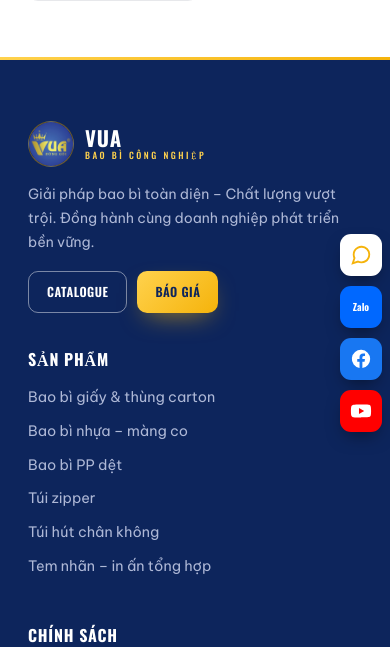
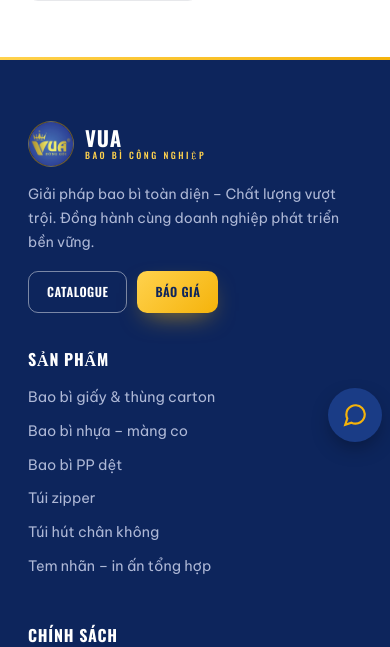
Before and after one commit to anhtienhm/baobidep-theme, a WordPress theme: template single.php in a window 390 px wide. Shown: the part 322-969 px from the top of the page. Run offline with PHP 8.4 and a stand-in for WordPress, Linux system fonts and the light colour scheme; the site name, menu and one post (Sample post) are stand-ins, and other content is empty; some libraries are stand-ins or nearby versions.

Commit message:
FAB contact widget: collapse 3 channels behind single chat button
- Replace always-visible icon stack with floating action button (FAB)
- Main button shows chat icon; click expands phone + Zalo + Facebook
- Click outside closes; X icon when open; rotate+scale animation
- Phone uses tel:, Zalo uses https://zalo.me/<phone>, FB placeholder href
- Drop YouTube per request

```diff
--- a/assets/js/main.js
+++ b/assets/js/main.js
@@ -17,3 +17,8 @@ f.addEventListener('submit',e=>{e.preventDefault();
   const fd=new URLSearchParams();fd.append('action','vua_lead');fd.append('nonce',(window.vuaAjax&&vuaAjax.nonce)||'');fd.append('name',n.value);fd.append('phone',p.value);fd.append('email',(document.getElementById('email')||{}).value||'');fd.append('prod',pr.value);
   fetch((window.vuaAjax&&vuaAjax.url)||'',{method:'POST',headers:{'Content-Type':'application/x-www-form-urlencoded'},body:fd}).then(r=>r.json()).catch(()=>({})).then(()=>{f.style.display='none';document.getElementById('qok').style.display='block';});
 });
+const fab=document.getElementById('fab'),fabBtn=document.getElementById('fabBtn');
+if(fab&&fabBtn){
+  fabBtn.addEventListener('click',e=>{e.stopPropagation();const o=fab.classList.toggle('is-open');fabBtn.setAttribute('aria-expanded',o);});
+  document.addEventListener('click',e=>{if(fab.classList.contains('is-open')&&!fab.contains(e.target)){fab.classList.remove('is-open');fabBtn.setAttribute('aria-expanded','false');}});
+}
--- a/footer.php
+++ b/footer.php
@@ -28,11 +28,16 @@
   </div>
 </footer>
 
-<div class="dock" aria-label="Liên hệ nhanh">
-  <a class="c1" href="#" aria-label="Chat"><svg viewBox="0 0 24 24" fill="none" stroke="#F5B30B" stroke-width="2"><path d="M21 11.5a8.38 8.38 0 0 1-.9 3.8 8.5 8.5 0 0 1-7.6 4.7 8.38 8.38 0 0 1-3.8-.9L3 21l1.9-5.7a8.38 8.38 0 0 1-.9-3.8 8.5 8.5 0 0 1 4.7-7.6 8.38 8.38 0 0 1 3.8-.9h.5a8.48 8.48 0 0 1 8 8z"/></svg></a>
-  <a class="zl" href="#" aria-label="Zalo">Zalo</a>
-  <a class="fb" href="#" aria-label="Facebook"><svg viewBox="0 0 24 24" fill="#fff"><path d="M22 12a10 10 0 1 0-11.6 9.9v-7H7.9V12h2.5V9.8c0-2.5 1.5-3.9 3.8-3.9 1.1 0 2.2.2 2.2.2v2.5h-1.3c-1.2 0-1.6.8-1.6 1.6V12h2.8l-.4 2.9h-2.4v7A10 10 0 0 0 22 12z"/></svg></a>
-  <a class="yt" href="#" aria-label="Youtube"><svg viewBox="0 0 24 24" fill="#fff"><path d="M23 12s0-3.3-.4-4.9a2.5 2.5 0 0 0-1.8-1.8C19.3 5 12 5 12 5s-7.3 0-8.8.4a2.5 2.5 0 0 0-1.8 1.8C1 8.7 1 12 1 12s0 3.3.4 4.9a2.5 2.5 0 0 0 1.8 1.8C4.7 19 12 19 12 19s7.3 0 8.8-.4a2.5 2.5 0 0 0 1.8-1.8C23 15.3 23 12 23 12zM9.8 15.3V8.7l5.7 3.3z"/></svg></a>
+<div class="fab" id="fab">
+  <div class="fab-items">
+    <a class="fi tel" href="tel:<?php echo esc_attr( vua_tel() ); ?>" aria-label="Gọi điện"><svg viewBox="0 0 24 24" fill="none" stroke="#fff" stroke-width="2"><path d="M22 16.92v3a2 2 0 0 1-2.18 2A19.79 19.79 0 0 1 3 5.18 2 2 0 0 1 5 3h3a2 2 0 0 1 2 1.72c.13.96.36 1.9.7 2.81a2 2 0 0 1-.45 2.11L8.09 9.91a16 16 0 0 0 6 6l1.27-1.27a2 2 0 0 1 2.11-.45c.91.34 1.85.57 2.81.7A2 2 0 0 1 22 16.92Z"/></svg></a>
+    <a class="fi zl" href="https://zalo.me/<?php echo esc_attr( vua_tel() ); ?>" target="_blank" rel="noopener" aria-label="Zalo">Zalo</a>
+    <a class="fi fb" href="#" target="_blank" rel="noopener" aria-label="Facebook"><svg viewBox="0 0 24 24" fill="#fff"><path d="M22 12a10 10 0 1 0-11.6 9.9v-7H7.9V12h2.5V9.8c0-2.5 1.5-3.9 3.8-3.9 1.1 0 2.2.2 2.2.2v2.5h-1.3c-1.2 0-1.6.8-1.6 1.6V12h2.8l-.4 2.9h-2.4v7A10 10 0 0 0 22 12z"/></svg></a>
+  </div>
+  <button class="fab-main" id="fabBtn" type="button" aria-label="Liên hệ" aria-expanded="false">
+    <svg class="ic-open" viewBox="0 0 24 24" fill="none" stroke="currentColor" stroke-width="2"><path d="M21 11.5a8.38 8.38 0 0 1-.9 3.8 8.5 8.5 0 0 1-7.6 4.7 8.38 8.38 0 0 1-3.8-.9L3 21l1.9-5.7a8.38 8.38 0 0 1-.9-3.8 8.5 8.5 0 0 1 4.7-7.6 8.38 8.38 0 0 1 3.8-.9h.5a8.48 8.48 0 0 1 8 8z"/></svg>
+    <svg class="ic-close" viewBox="0 0 24 24" fill="none" stroke="currentColor" stroke-width="2.5"><path d="M18 6 6 18M6 6l12 12"/></svg>
+  </button>
 </div>
 
 <?php wp_footer(); ?>
--- a/style.css
+++ b/style.css
@@ -89,12 +89,21 @@ header.shrink .nav{padding:8px 0}
 .collage .hero-img{position:absolute;inset:0;width:100%;height:100%;object-fit:contain;z-index:3}
 .badge25{position:absolute;top:6%;right:4%;width:88px;height:88px;border-radius:50%;background:var(--grad-gold);color:var(--navy-deep);display:flex;flex-direction:column;align-items:center;justify-content:center;font-family:"Oswald";font-weight:700;text-align:center;box-shadow:0 12px 26px -8px rgba(0,0,0,.5);z-index:3;border:3px solid rgba(255,255,255,.5)}
 .badge25 b{font-size:1.7rem;line-height:.85}.badge25 span{font-size:.56rem;letter-spacing:.12em}
-.dock{position:fixed;right:14px;bottom:90px;display:flex;flex-direction:column;gap:10px;z-index:999}
-.dock a{width:42px;height:42px;border-radius:11px;display:flex;align-items:center;justify-content:center;box-shadow:0 8px 18px -6px rgba(0,0,0,.5);transition:transform .2s}
-.dock a:hover{transform:scale(1.08)}
-.dock a svg{width:22px;height:22px}
-.dock .c1{background:#fff}.dock .zl{background:#0068FF;color:#fff;font-family:"Oswald";font-weight:700;font-size:.62rem}
-.dock .fb{background:#1877F2}.dock .yt{background:#FF0000}
+.fab{position:fixed;right:14px;bottom:90px;z-index:999;display:flex;flex-direction:column;align-items:center;gap:10px}
+.fab-main{width:54px;height:54px;border-radius:50%;background:#1A3C86;color:#F5B30B;border:none;cursor:pointer;box-shadow:0 8px 22px -6px rgba(0,0,0,.45);display:flex;align-items:center;justify-content:center;position:relative;transition:transform .2s}
+.fab-main:hover{transform:scale(1.08)}
+.fab-main svg{width:26px;height:26px;position:absolute;transition:opacity .2s, transform .25s}
+.fab-main .ic-close{opacity:0;transform:rotate(-90deg)}
+.fab.is-open .fab-main .ic-open{opacity:0;transform:rotate(90deg)}
+.fab.is-open .fab-main .ic-close{opacity:1;transform:rotate(0)}
+.fab-items{display:flex;flex-direction:column;gap:10px;opacity:0;transform:translateY(10px) scale(.6);transform-origin:center bottom;pointer-events:none;transition:opacity .22s, transform .22s}
+.fab.is-open .fab-items{opacity:1;transform:translateY(0) scale(1);pointer-events:auto}
+.fab .fi{width:46px;height:46px;border-radius:50%;display:flex;align-items:center;justify-content:center;box-shadow:0 8px 18px -6px rgba(0,0,0,.5);transition:transform .2s;color:#fff;text-decoration:none;font-family:"Oswald";font-weight:700;font-size:.65rem}
+.fab .fi:hover{transform:scale(1.08)}
+.fab .fi svg{width:22px;height:22px}
+.fab .tel{background:#25D366}
+.fab .zl{background:#0068FF}
+.fab .fb{background:#1877F2}
 
 /* ===== STATS ===== */
 .stats{background:var(--navy-deep);color:#fff;border-top:1px solid rgba(255,210,77,.15)}
@@ -266,7 +275,7 @@ footer::before{content:"";position:absolute;top:0;left:0;right:0;height:3px;back
   .pgrid,.wgrid,.tgrid,.bgrid,.frow,.fgrid,.steps{grid-template-columns:1fr}
   .clogos,.stats .wrap{grid-template-columns:1fr 1fr}
   .pad{padding:56px 0}.hero .wrap{padding:48px 28px 56px}
-  .dock{right:8px}
+  .fab{right:8px;bottom:80px}
   .abadge{right:8px}
 }
 .badge25{display:none}.collage svg{display:none}.collage .hero-img{position:relative;inset:auto;height:auto;object-fit:contain}.qforklift{display:none}.quote::after{display:none}
```
